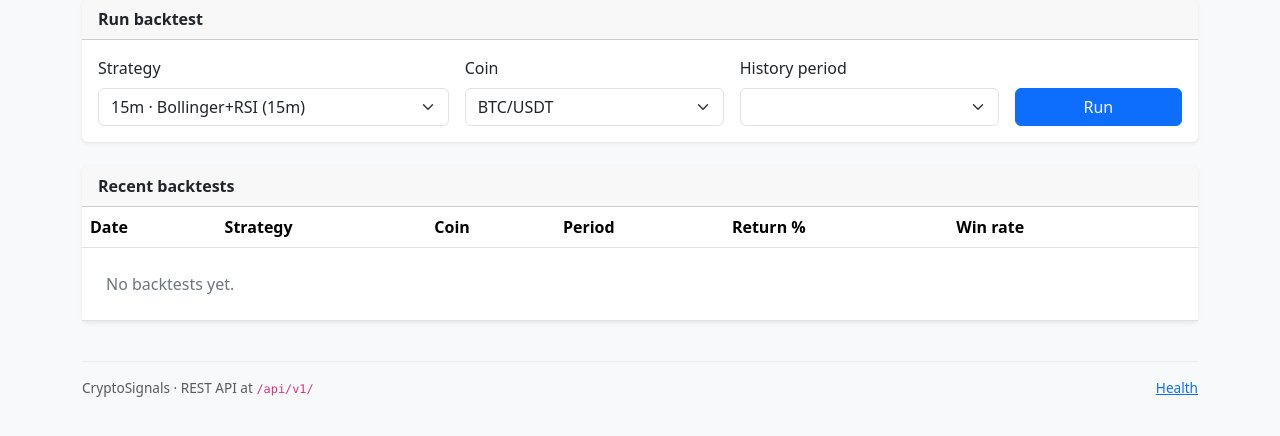
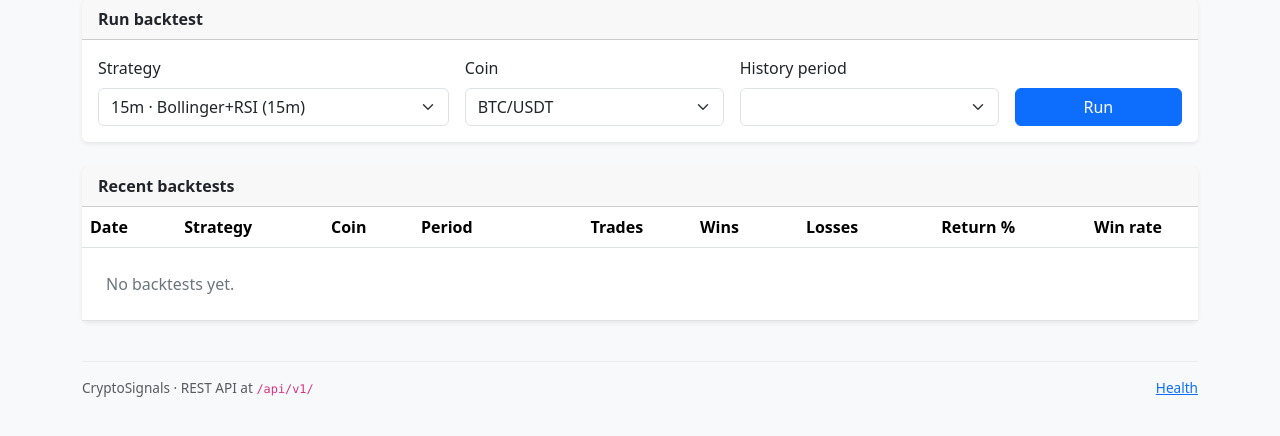
Before and after one commit to pakabbas/CryptoSignals, a Flask app: template app/templates/backtest/index.html in a window 1280 px wide. Shown: the part 168-604 px from the top of the page. Run offline with Flask 3, Linux system fonts and the light colour scheme; the template is opened without the code that fills it: values that come from a table or form of the project are taken from there, others are empty; data comes from the database, SQL or seed files in the repository.

Commit message:
Show trades, wins, and losses on the backtest index table.
Co-authored-by: Cursor <cursoragent@cursor.com>

```diff
--- a/app/templates/backtest/index.html
+++ b/app/templates/backtest/index.html
@@ -54,8 +54,11 @@
           <th>Strategy</th>
           <th>Coin</th>
           <th>Period</th>
-          <th>Return %</th>
-          <th>Win rate</th>
+          <th class="text-end">Trades</th>
+          <th class="text-end">Wins</th>
+          <th class="text-end">Losses</th>
+          <th class="text-end">Return %</th>
+          <th class="text-end">Win rate</th>
           <th></th>
         </tr>
       </thead>
@@ -66,12 +69,15 @@
             <td>{{ r.strategy_name }}</td>
             <td>{{ r.coin_symbol }}</td>
             <td>{{ r.period_days }}d · {{ r.timeframe }}</td>
-            <td>{{ r.return_pct if r.return_pct is not none else '—' }}</td>
-            <td>{{ '%.1f'|format(r.win_rate or 0) }}%</td>
+            <td class="text-end fw-semibold">{{ r.total_trades if r.total_trades is not none else 0 }}</td>
+            <td class="text-end">{{ r.winning_trades if r.winning_trades is not none else 0 }}</td>
+            <td class="text-end">{{ r.losing_trades if r.losing_trades is not none else 0 }}</td>
+            <td class="text-end">{{ '%.2f'|format(r.return_pct or 0) }}</td>
+            <td class="text-end">{{ '%.1f'|format(r.win_rate or 0) }}%</td>
             <td><a href="{{ url_for('backtest.show', result_id=r.id) }}">Report</a></td>
           </tr>
         {% else %}
-          <tr><td colspan="7" class="text-secondary p-4">No backtests yet.</td></tr>
+          <tr><td colspan="10" class="text-secondary p-4">No backtests yet.</td></tr>
         {% endfor %}
       </tbody>
     </table>
```
Also changed, not shown: app/services/backtest_service.py (+15 -0 lines).
